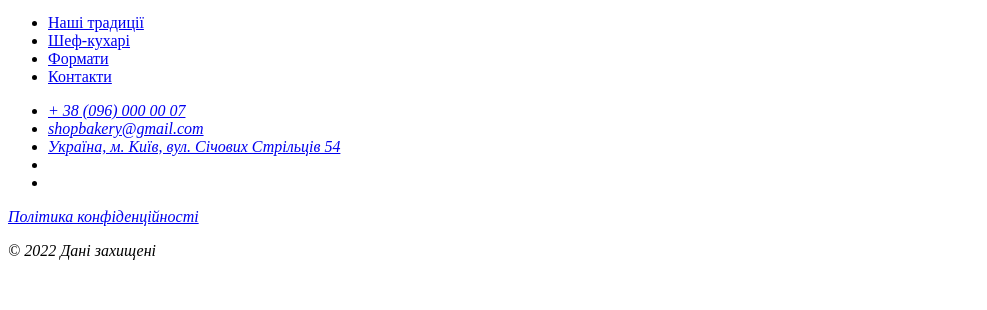
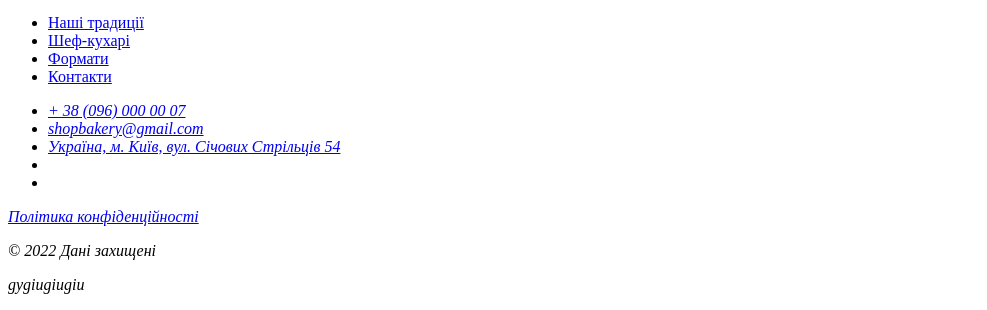
Before and after one commit to ysekh/p1sp, a plain HTML site: page index.html in a window 1280 px wide. Shown: the part 1537-1847 px from the top of the page, without its empty margins (0-987 px from the left). Before the commit the page ends 1813 px from the top, so only its background shows below. Drawn offline with Linux system fonts and the light colour scheme.

Commit message:
test commit

```diff
--- a/index.html
+++ b/index.html
@@ -135,6 +135,7 @@
         </ul>
         <a href="#" target="_blank">Політика конфіденційності</a>
         <p>© 2022 Дані захищені</p>
+        <p>gygiugiugiu</p>
       </address>
     </footer>
   </body>
```
Also changed, not shown: 2 other files.
